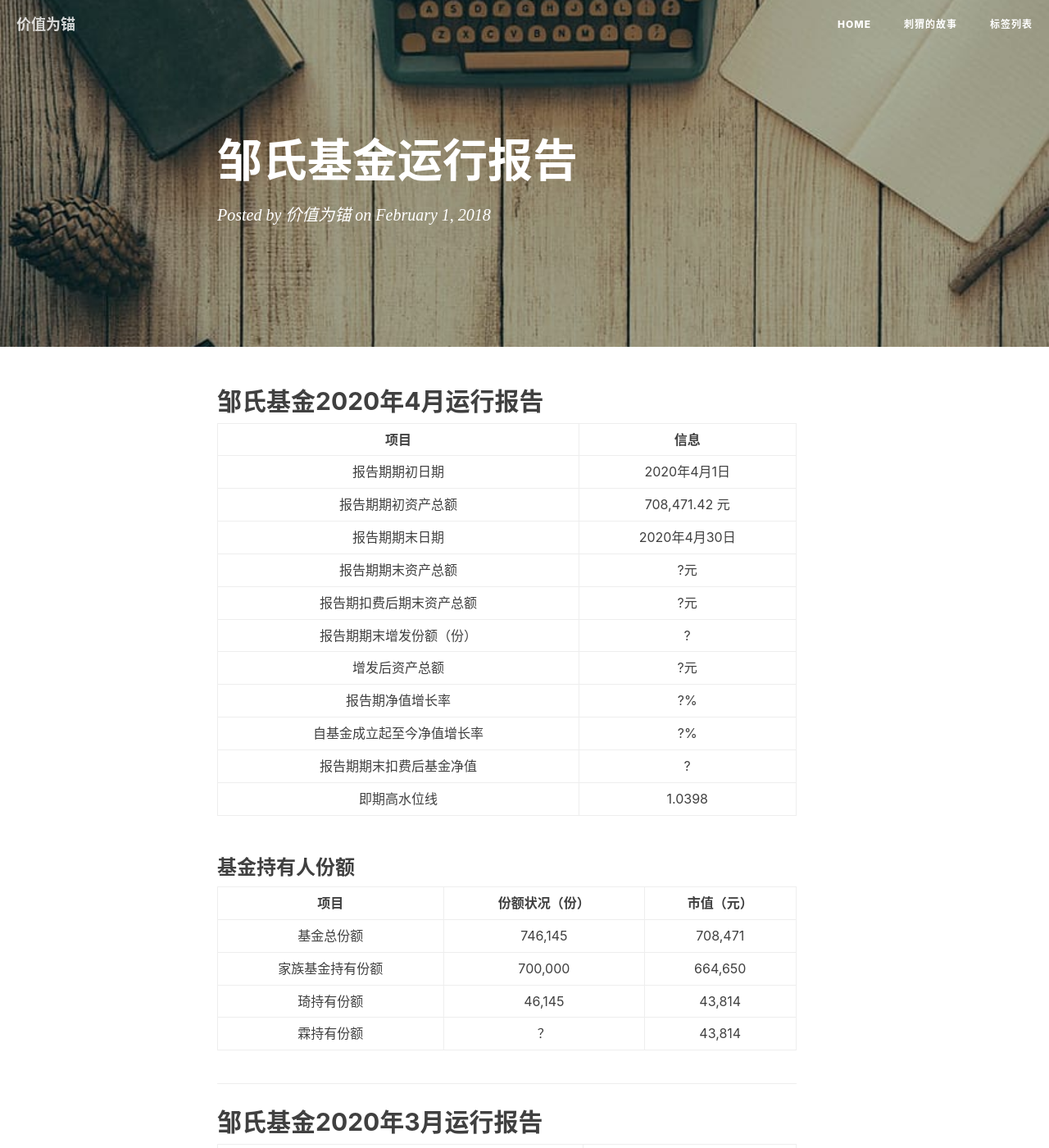
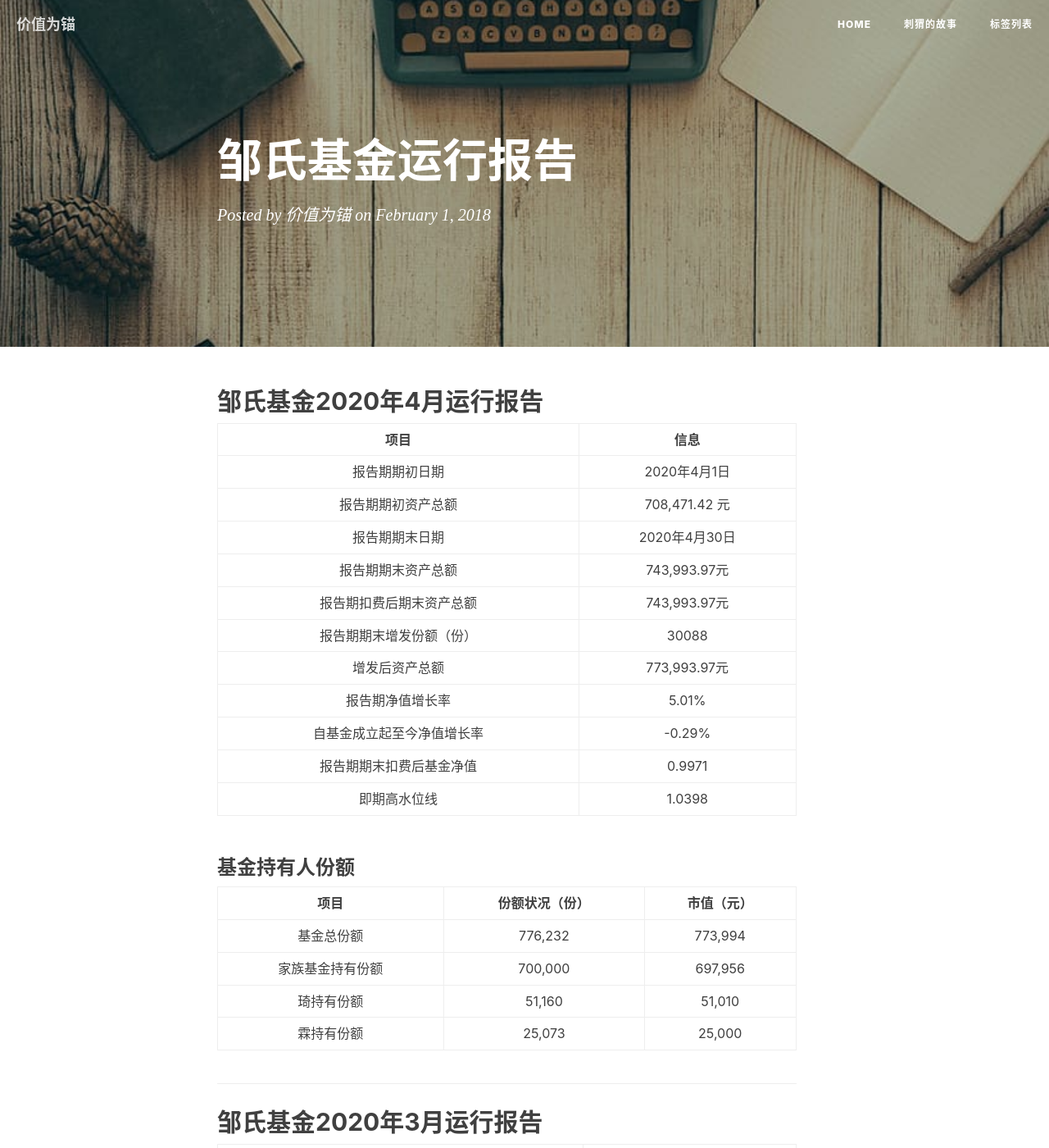
Before and after one commit to zoustephen/zoustephen.github.io, a Jekyll site: the page built from _posts/2018-02-01-zou.md, in a window 1280 px wide and 1400 px high. Shown: the whole window at 82% size. Built offline with Jekyll 4.4.1, drawn with Linux system fonts in a browser that asks for light colours; nearby versions of some CDN libraries; comment, search, counter and statistics services are not loaded.

Commit message:
Update 邹氏基金运行报告

```diff
--- a/_posts/2018-02-01-zou.md
+++ b/_posts/2018-02-01-zou.md
@@ -6,28 +6,29 @@ tags: ''
 ---
 ## 邹氏基金2020年4月运行报告
 
+
 项目|信息
 :-: | :-: | :-:
 报告期期初日期	|2020年4月1日 <br>
 报告期期初资产总额	|708,471.42 元<br>
 报告期期末日期	|2020年4月30日<br>
-报告期期末资产总额|	?元<br>
-报告期扣费后期末资产总额	|?元<br>
-报告期期末增发份额（份）	|?
-增发后资产总额	|?元
-报告期净值增长率|	?%<br>
-自基金成立起至今净值增长率|	?%<br>
-报告期期末扣费后基金净值	|?<br>
+报告期期末资产总额|	743,993.97元<br>
+报告期扣费后期末资产总额	|743,993.97元<br>
+报告期期末增发份额（份）	|30088
+增发后资产总额	|773,993.97元
+报告期净值增长率|	5.01%<br>
+自基金成立起至今净值增长率|	-0.29%<br>
+报告期期末扣费后基金净值	|0.9971<br>
 即期高水位线	|1.0398<br>
 
 ### 基金持有人份额
 
 项目	|份额状况（份）|	市值（元）
 :-: | :-: | :-: | :-:
-基金总份额	 |746,145	 	 |708,471
-家族基金持有份额	 |700,000	 	|664,650
-琦持有份额         |46,145               |43,814
-霖持有份额         |？               |43,814
+基金总份额	 |776,232	 	 |773,994
+家族基金持有份额	 |700,000	 	|697,956
+琦持有份额         |51,160              |51,010
+霖持有份额         |25,073                |25,000
 
 ***
 
```
